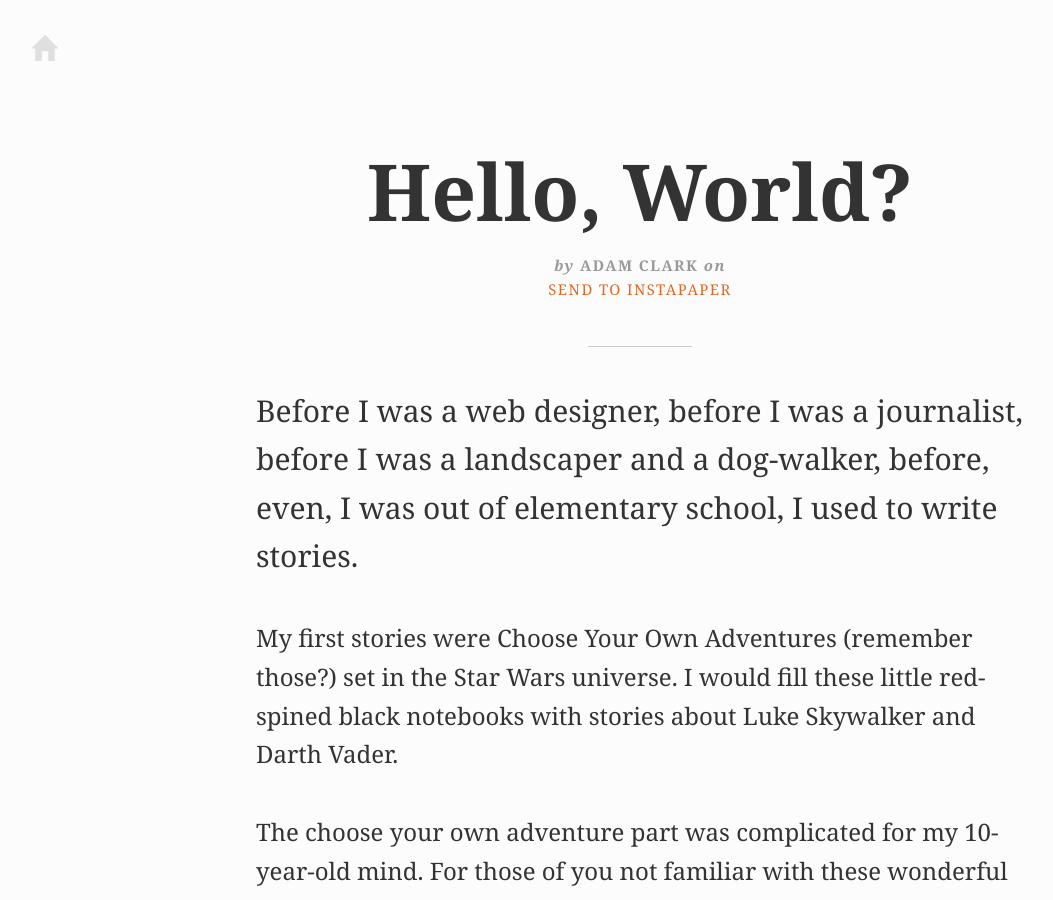
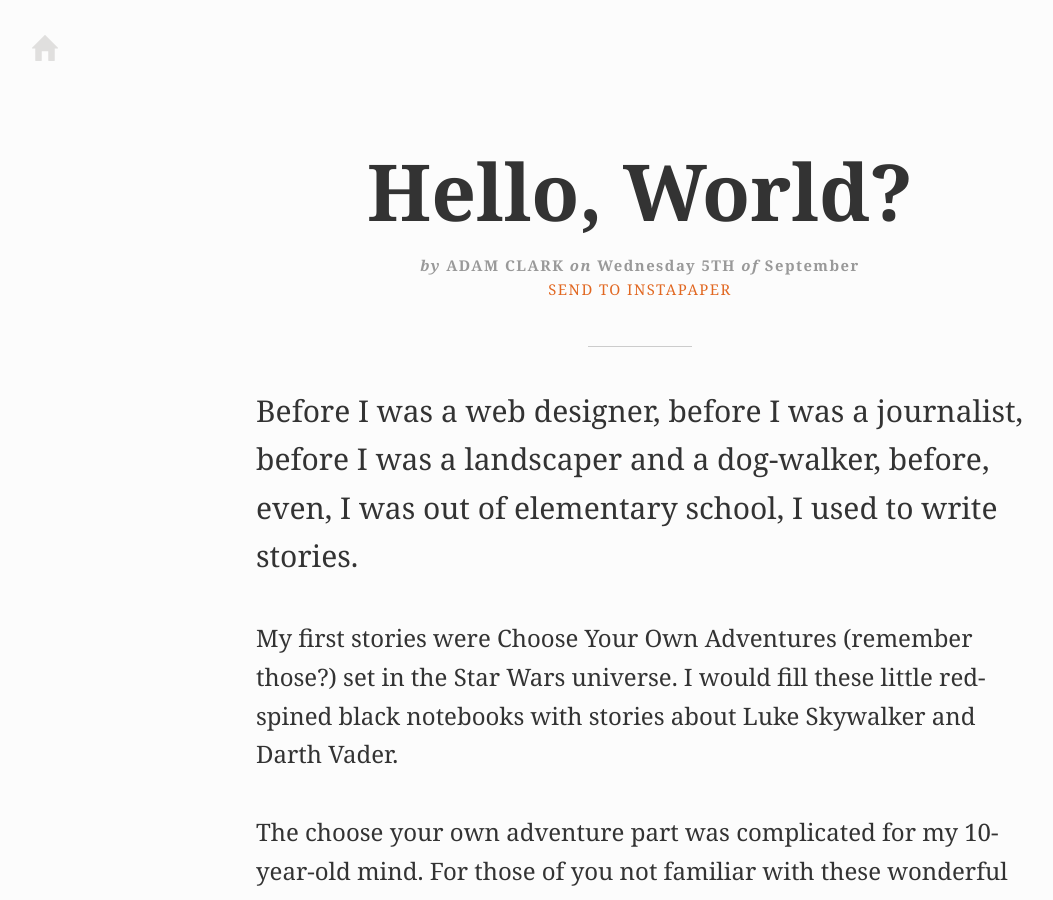
Before and after one commit to avclark/avclark.github.com, a Jekyll site: the page built from _posts/2012-09-05-hello-world.md, in a window 1280 px wide and 900 px high. Shown: the whole window, without its empty margins (0-1053 px from the left). Built offline with Jekyll 4.4.1, drawn with Linux system fonts in a browser that asks for light colours; nearby versions of some CDN libraries; Markdown is read by kramdown in place of the engine named in the settings; comment, search, counter and statistics services are not loaded.

Commit message:
Date fix

```diff
--- a/_layouts/post.html
+++ b/_layouts/post.html
@@ -8,7 +8,7 @@
 
   <div class="main">
     <h1>{{ page.title }}</h1>
-    <p class="author"><strong><em>by</em> ADAM CLARK <em>on</em> {{ post.date | date: "%B %e, %Y" }}</strong><br><a href="http://www.instapaper.com/hello2?url=http:www.thegentlymad.com{{ page.url }}&title={{ page.title }}">Send to Instapaper</a></p>
+    <p class="author"><strong><em>by</em> ADAM CLARK <em>on</em> {{ page.date | date: "%A" }} {{ page.date | date: "%e" }}TH <em>of</em> {{ page.date | date: "%B" }}</strong><br><a href="http://www.instapaper.com/hello2?url=http:www.thegentlymad.com{{ page.url }}&title={{ page.title }}">Send to Instapaper</a></p>
     {{ content }}
 
     {% include disqus.html %}
```
